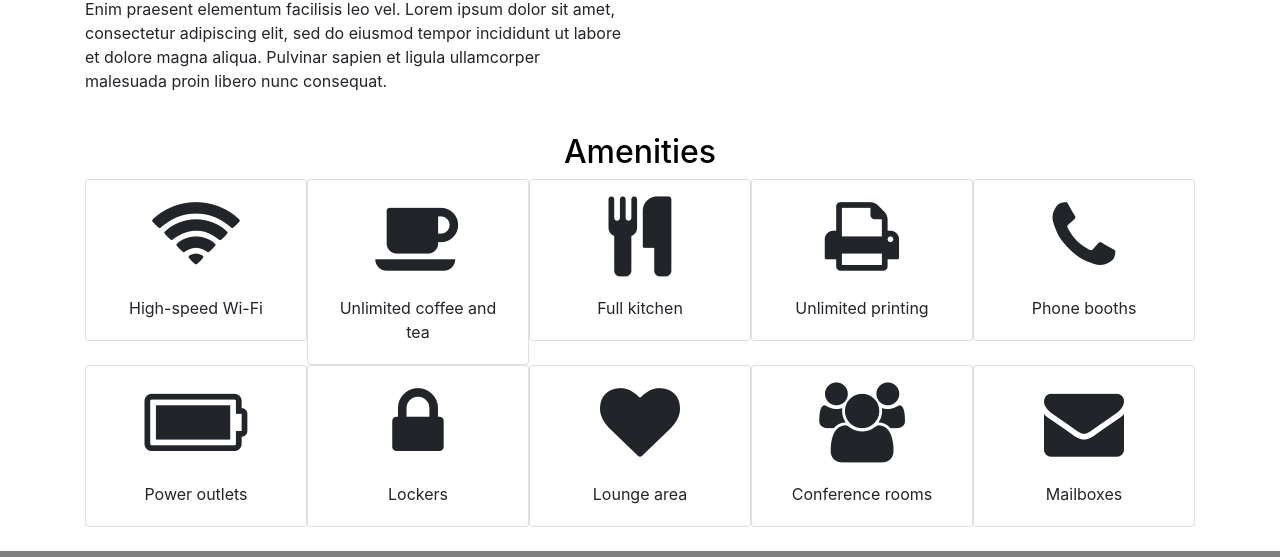
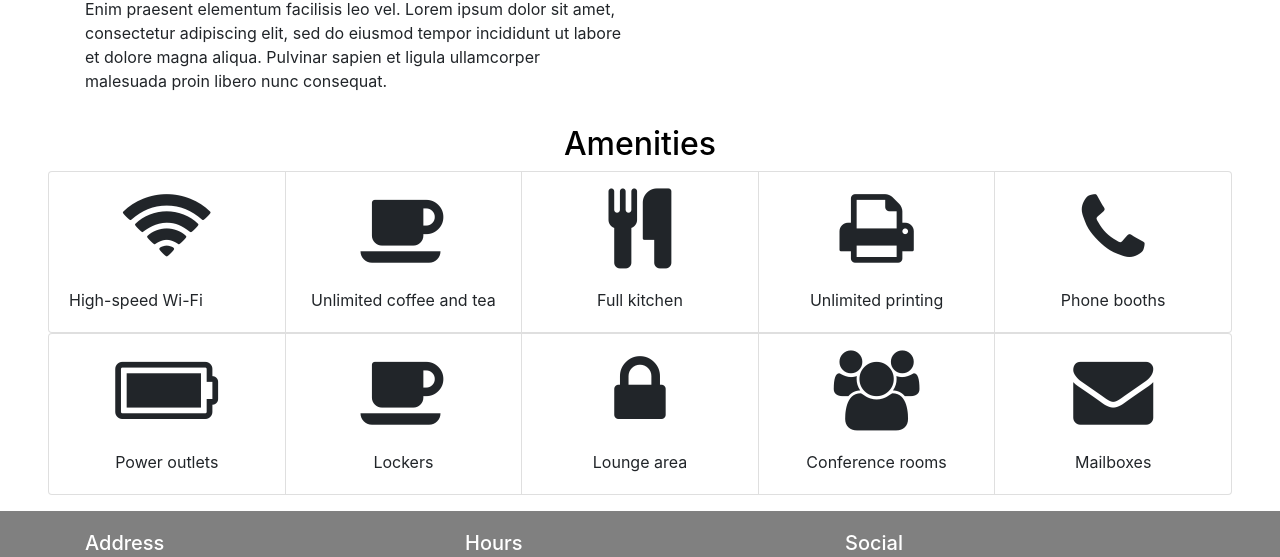
Before and after one commit to daniela-luna/thebeehive, a website: page index.html in a window 1280 px wide. Shown: the part 1220-1777 px from the top of the page. Drawn offline with nearby package versions, Linux system fonts and the light colour scheme.

Commit message:
Recreated Amenities section with card-group classes

```diff
--- a/index.html
+++ b/index.html
@@ -115,23 +115,20 @@
         </div>
       </div>
     </div>
-    <div class="container mt-4">
-      <div>
+
+    <div class="mt-3">
       <h2 class="home-heading text-center">Amenities</h2>
     </div>
-      <div class="row no-gutters">
-        <div class="col">
+    <div class="card-group ml-5 mr-5">
       <div class="card">
         <i
           class="fa fa-wifi fa-5x align-self-center mt-3"
           aria-hidden="true"
         ></i>
         <div class="card-body">
-              <p class="card-text text-center">High-speed Wi-Fi</p>
+          <p class="card-text">High-speed Wi-Fi</p>
         </div>
       </div>
-        </div>
-        <div class="col">
       <div class="card">
         <i
           class="fa fa-coffee fa-5x align-self-center mt-3"
@@ -141,8 +138,6 @@
           <p class="card-text text-center">Unlimited coffee and tea</p>
         </div>
       </div>
-        </div>
-        <div class="col">
       <div class="card">
         <i
           class="fa fa-cutlery fa-5x align-self-center mt-3"
@@ -152,8 +147,6 @@
           <p class="card-text text-center">Full kitchen</p>
         </div>
       </div>
-        </div>
-        <div class="col">
       <div class="card">
         <i
           class="fa fa-print fa-5x align-self-center mt-3"
@@ -163,8 +156,6 @@
           <p class="card-text text-center">Unlimited printing</p>
         </div>
       </div>
-        </div>
-        <div class="col">
       <div class="card">
         <i
           class="fa fa-phone fa-5x align-self-center mt-3"
@@ -175,11 +166,7 @@
         </div>
       </div>
     </div>
-      </div>
-    </div>
-    <div class="container">
-      <div class="row no-gutters">
-        <div class="col">
+    <div class="card-group ml-5 mr-5 mb-3">
       <div class="card">
         <i
           class="fa fa-battery-full fa-5x align-self-center mt-3"
@@ -189,31 +176,25 @@
           <p class="card-text text-center">Power outlets</p>
         </div>
       </div>
+      <div class="card">
+        <i
+          class="fa fa-coffee fa-5x align-self-center mt-3"
+          aria-hidden="true"
+        ></i>
+        <div class="card-body">
+          <p class="card-text text-center">Lockers</p>
         </div>
-        <div class="col">
+      </div>
       <div class="card">
         <i
           class="fa fa-lock fa-5x align-self-center mt-3"
           aria-hidden="true"
         ></i>
         <div class="card-body">
-              <p class="card-text text-center">Lockers</p>
-            </div>
-          </div>
-        </div>
-        <div class="col">
-          <div class="card">
-            <i
-              class="fa fa-heart fa-5x align-self-center mt-3"
-              aria-hidden="true"
-            ></i>
-            <div class="card-body">
           <p class="card-text text-center">Lounge area</p>
         </div>
       </div>
-        </div>
-        <div class="col">
-          <div class="card mt-">
+      <div class="card">
         <i
           class="fa fa-users fa-5x align-self-center mt-3"
           aria-hidden="true"
@@ -222,9 +203,7 @@
           <p class="card-text text-center">Conference rooms</p>
         </div>
       </div>
-        </div>
-        <div class="col">
-          <div class="card mb-4">
+      <div class="card">
         <i
           class="fa fa-envelope fa-5x align-self-center mt-3"
           aria-hidden="true"
@@ -234,8 +213,7 @@
         </div>
       </div>
     </div>
-      </div>
-    </div>
+
     <footer class="site-footer">
       <div class="container">
         <div class="row">
```
Lines whose indentation alone changed are shown as unchanged.
